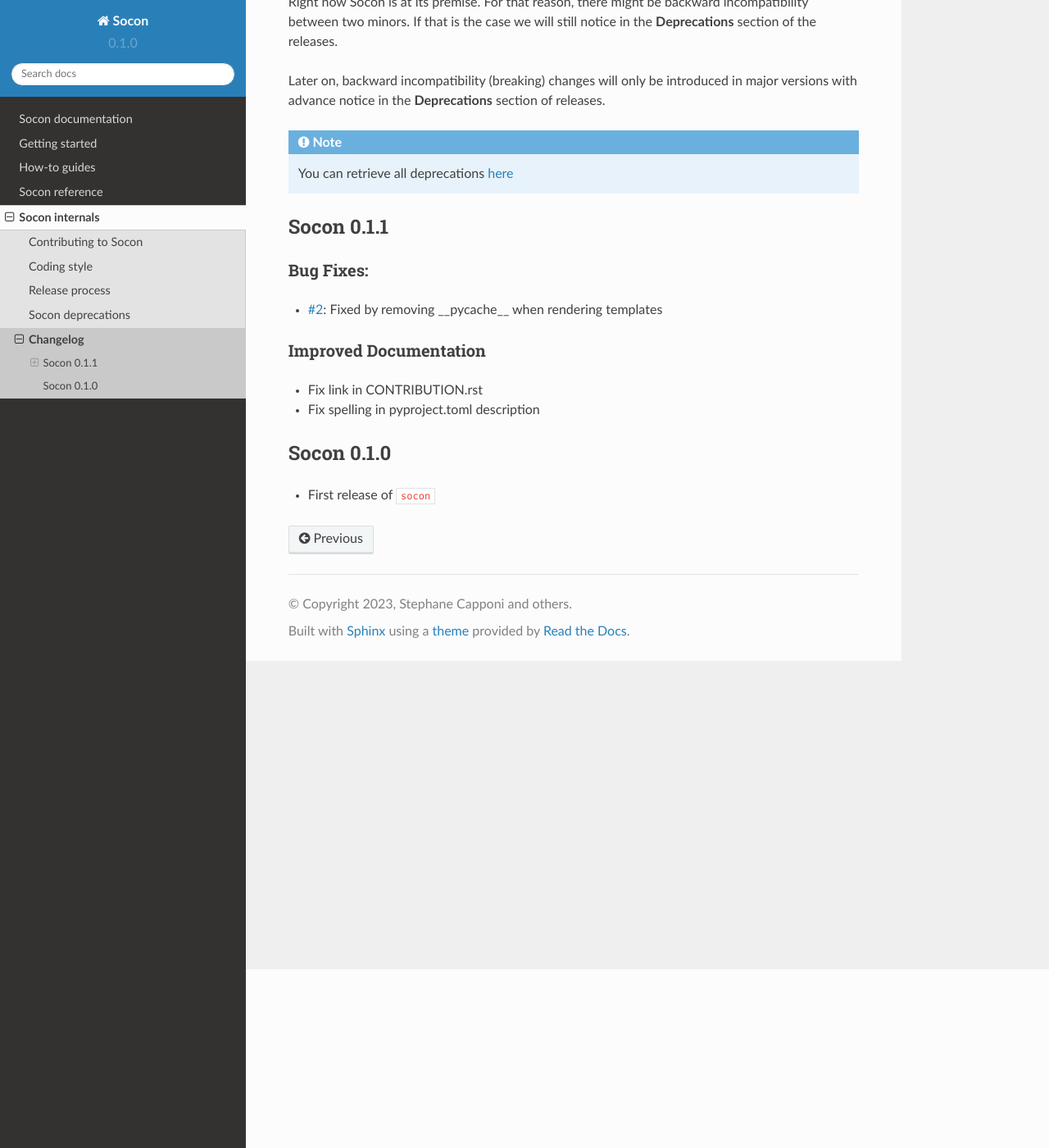
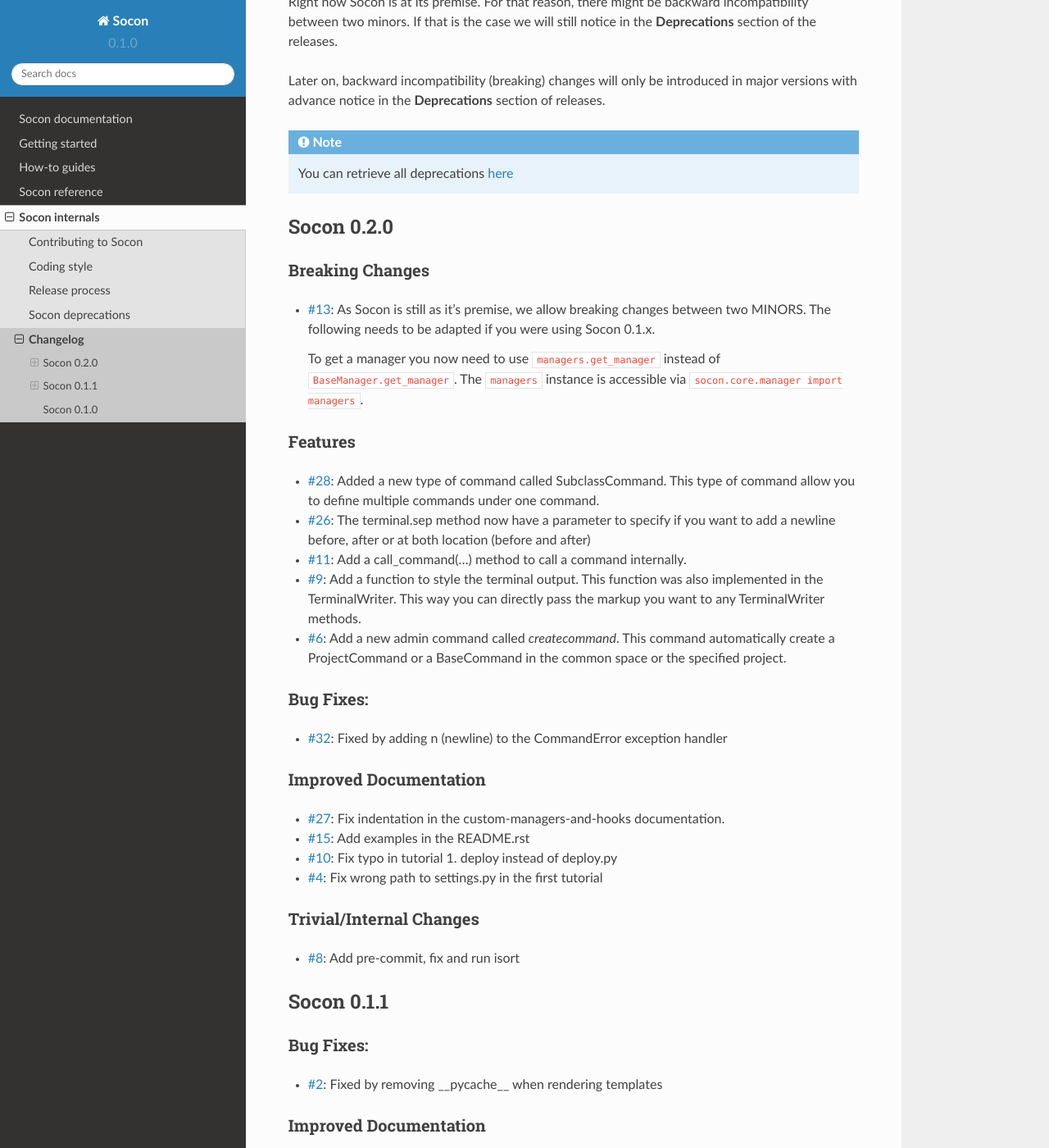
Before and after one commit to socon-dev/socon, a Sphinx documentation site: the page built from docs/internals/changelog.txt, in a window 1280 px wide and 1400 px high, scrolled down 218 px. Shown: the whole window at 82% size. Built offline with Sphinx 7.4.7 and the Read the Docs theme 2.0.0, drawn with Linux system fonts in a browser that asks for light colours.

Commit message:
[0.2.x] Update changelog

```diff
--- a/docs/internals/changelog.txt
+++ b/docs/internals/changelog.txt
@@ -15,6 +15,54 @@
 .. note::
 
     You can retrieve all deprecations :doc:`here </internals/deprecations>`
+
+Socon 0.2.0
+===========
+
+Breaking Changes
+----------------
+
+* `#13 <https://github.com/socon-dev/socon/issues/13>`_: As Socon is still as it's premise, we allow breaking changes
+  between two MINORS. The following needs to be adapted if you were using Socon 0.1.x.
+
+  To get a manager you now need to use ``managers.get_manager`` instead of ``BaseManager.get_manager``.
+  The ``managers`` instance is accessible via ``socon.core.manager import managers``.
+
+Features
+--------
+
+* `#28 <https://github.com/socon-dev/socon/issues/28>`_: Added a new type of command called SubclassCommand. This type of command allow you to define multiple commands under one command.
+
+* `#26 <https://github.com/socon-dev/socon/issues/26>`_: The terminal.sep method now have a parameter to specify if you want to add a newline before, after or at both location (before and after)
+
+* `#11 <https://github.com/socon-dev/socon/issues/11>`_: Add a call_command(...) method to call a command internally.
+
+* `#9 <https://github.com/socon-dev/socon/issues/9>`_: Add a function to style the terminal output. This function was also implemented in the TerminalWriter.
+  This way you can directly pass the markup you want to any TerminalWriter methods.
+
+* `#6 <https://github.com/socon-dev/socon/issues/6>`_: Add a new admin command called `createcommand`.
+  This command automatically create a ProjectCommand or a BaseCommand in the common space or the specified project.
+
+Bug Fixes:
+----------
+
+* `#32 <https://github.com/socon-dev/socon/issues/32>`_: Fixed by adding \n (newline) to the CommandError exception handler
+
+Improved Documentation
+----------------------
+
+* `#27 <https://github.com/socon-dev/socon/issues/27>`_: Fix indentation in the custom-managers-and-hooks documentation.
+
+* `#15 <https://github.com/socon-dev/socon/issues/15>`_: Add examples in the README.rst
+
+* `#10 <https://github.com/socon-dev/socon/issues/10>`_: Fix typo in tutorial 1. deploy instead of deploy.py
+
+* `#4 <https://github.com/socon-dev/socon/issues/4>`_: Fix wrong path to settings.py in the first tutorial
+
+Trivial/Internal Changes
+------------------------
+
+* `#8 <https://github.com/socon-dev/socon/issues/8>`_: Add pre-commit, fix and run isort
 
 Socon 0.1.1
 ===========
```
Also changed, not shown: 1 other file.
